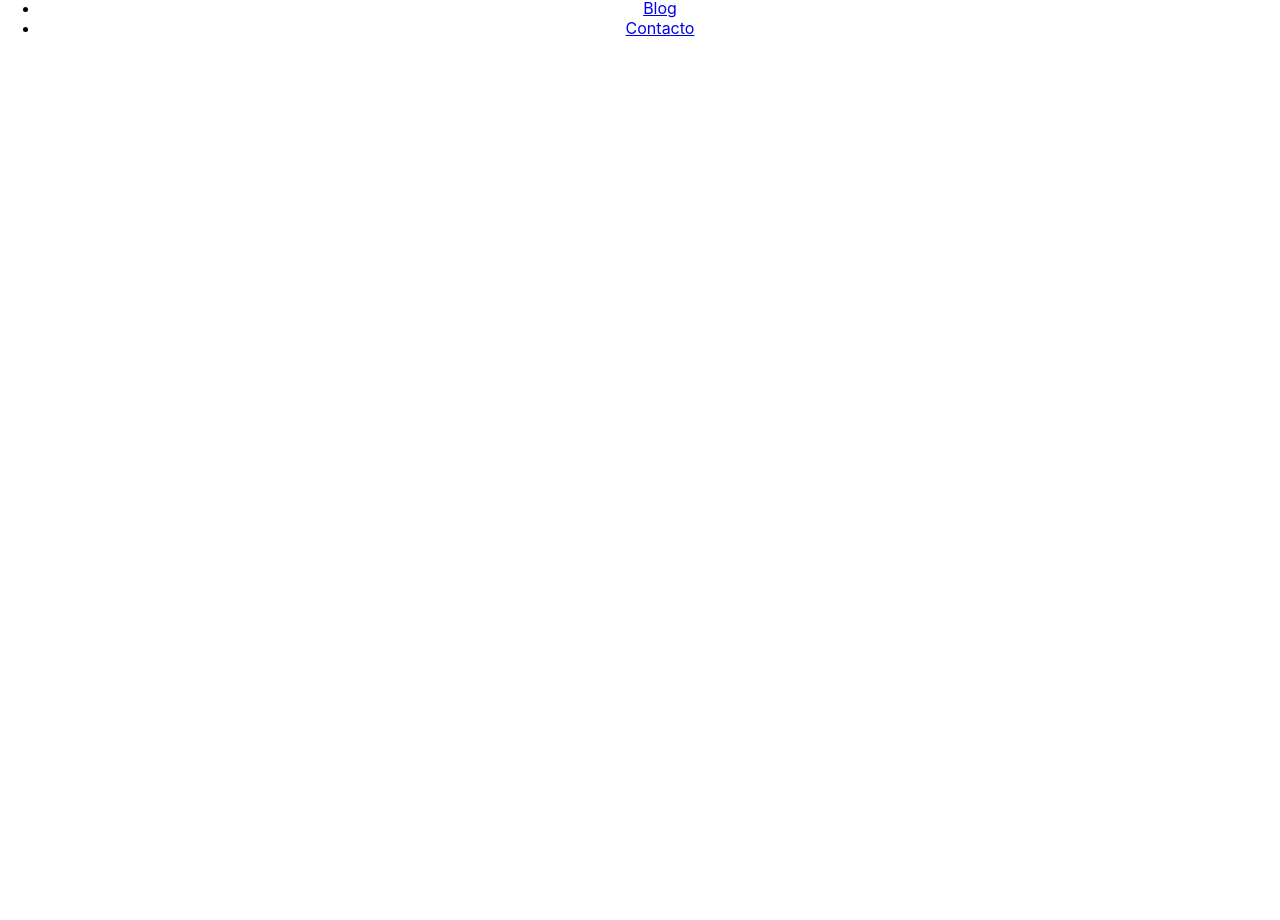
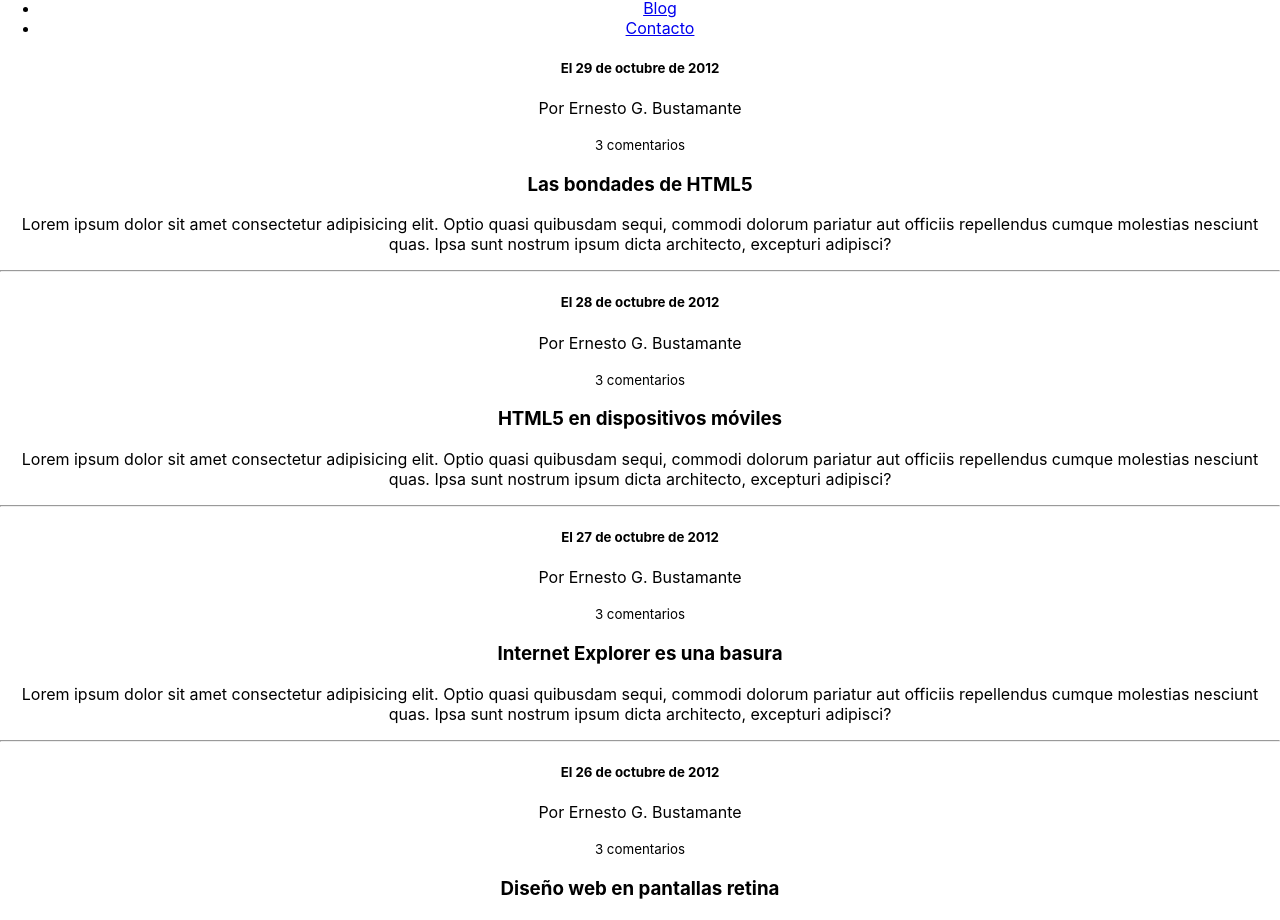
Before and after one commit to cabezas29/frontend-exercise-medium-react, a React (Create React App) app: page / in a window 1280 px wide. Shown: the part 173-1093 px from the top of the page. Before the commit the page ends 800 px from the top, so only its background shows below. Built offline with nearby package versions, Linux system fonts and the light colour scheme.

Commit message:
Se incluyo el HTML en la parte de final de la seccion

```diff
--- a/src/App.js
+++ b/src/App.js
@@ -1,11 +1,13 @@
 import React from 'react';
 import './App.css';
 import Header from './components/Header'
+import Final from './components/Final'
 
 function App() {
   return (
     <div className="App">
       <Header />
+      <Final />
     </div>
   );
 }
--- /dev/null
+++ b/src/components/Final.js
@@ -0,0 +1,69 @@
+import React from 'react'
+
+function Final() {
+  return(
+    <div>
+      <section className="contenido__inicio--intermedio">
+        <article className="contenido--articulos">
+          <div className="contenido--encabazados">
+            <h5>El 29 de octubre de 2012</h5>
+            <p className="descripcion"> Por <span>Ernesto G. Bustamante</span></p>
+            <small>3 comentarios</small>
+          </div>
+          <div className="contenido--descripcion">
+            <h3 className="title__descripcion">Las bondades de HTML5</h3>
+            <p className="descripcion">Lorem ipsum dolor sit amet consectetur adipisicing elit. Optio quasi quibusdam sequi, commodi dolorum pariatur aut officiis repellendus cumque molestias nesciunt quas. Ipsa sunt nostrum ipsum dicta architecto, excepturi adipisci?</p>
+            {/* <a hrefName="#">Leer más</a> */}
+          </div>
+        </article>
+          <hr/>
+        <article class="contenido--articulos">
+          <div class="contenido--encabazados">
+            <h5>El 28 de octubre de 2012</h5>
+            <p class="descripcion">Por <span>Ernesto G. Bustamante</span></p>
+            <small>3 comentarios</small>
+          </div>
+          <div className="contenido--descripcion">
+            <h3 className="title__descripcion">HTML5 en dispositivos móviles</h3>
+              <p className="descripcion">Lorem ipsum dolor sit amet consectetur adipisicing elit. Optio quasi quibusdam sequi, commodi dolorum pariatur aut officiis repellendus cumque molestias nesciunt quas. Ipsa sunt nostrum ipsum dicta architecto, excepturi adipisci?</p>
+              {/* <a href="#">Leer más</a> */}
+          </div>
+        </article>
+        <hr/>
+        <article class="contenido--articulos">
+          <div class="contenido--encabazados">
+            <h5>El 27 de octubre de 2012</h5>
+            <p class="descripcion">Por <span>Ernesto G. Bustamante</span></p>
+            <small>3 comentarios</small>
+          </div>
+          <div class="contenido--descripcion">
+            <h3 class="title__descripcion">Internet Explorer es una basura</h3>
+            <p class="descripcion">Lorem ipsum dolor sit amet consectetur adipisicing elit. Optio quasi quibusdam sequi, commodi dolorum pariatur aut officiis repellendus cumque molestias nesciunt quas. Ipsa sunt nostrum ipsum dicta architecto, excepturi adipisci?</p>
+            {/* <a href="#">Leer más</a> */}
+          </div>
+        </article>
+          <hr/>
+        <article className="contenido--articulos">
+          <div className="contenido--encabazados">
+          <h5>El 26 de octubre de 2012</h5>
+          <p className="descripcion">Por <span>Ernesto G. Bustamante</span></p>
+          <small>3 comentarios</small>
+          </div>
+          <div className="contenido--descripcion">
+            <h3 className="title__descripcion">Diseño web en pantallas retina</h3>
+            <p className="descripcion">Lorem ipsum dolor sit amet consectetur adipisicing elit. Optio quasi quibusdam sequi, commodi dolorum pariatur aut officiis repellendus cumque molestias nesciunt quas. Ipsa sunt nostrum ipsum dicta architecto, excepturi adipisci?</p>
+            {/* <a href="#">Leer más</a> */}
+          </div>
+        </article>
+      </section>
+      <section className="contenido__final">
+          <img src="../assets/final.jpg" alt="" />
+        <div>
+          <p className="descripcion">Lorem ipsum dolor sit amet consectetur adipisicing elit. Ea modi voluptate cupiditate tempore iusto, ullam numquam ipsum cumque, eligendi placeat, voluptatibus distinctio magni autem perferendis aut officiis porro officia consectetur?</p>
+        </div>
+      </section>
+    </div>
+  )
+}
+
+export default Final;
```
